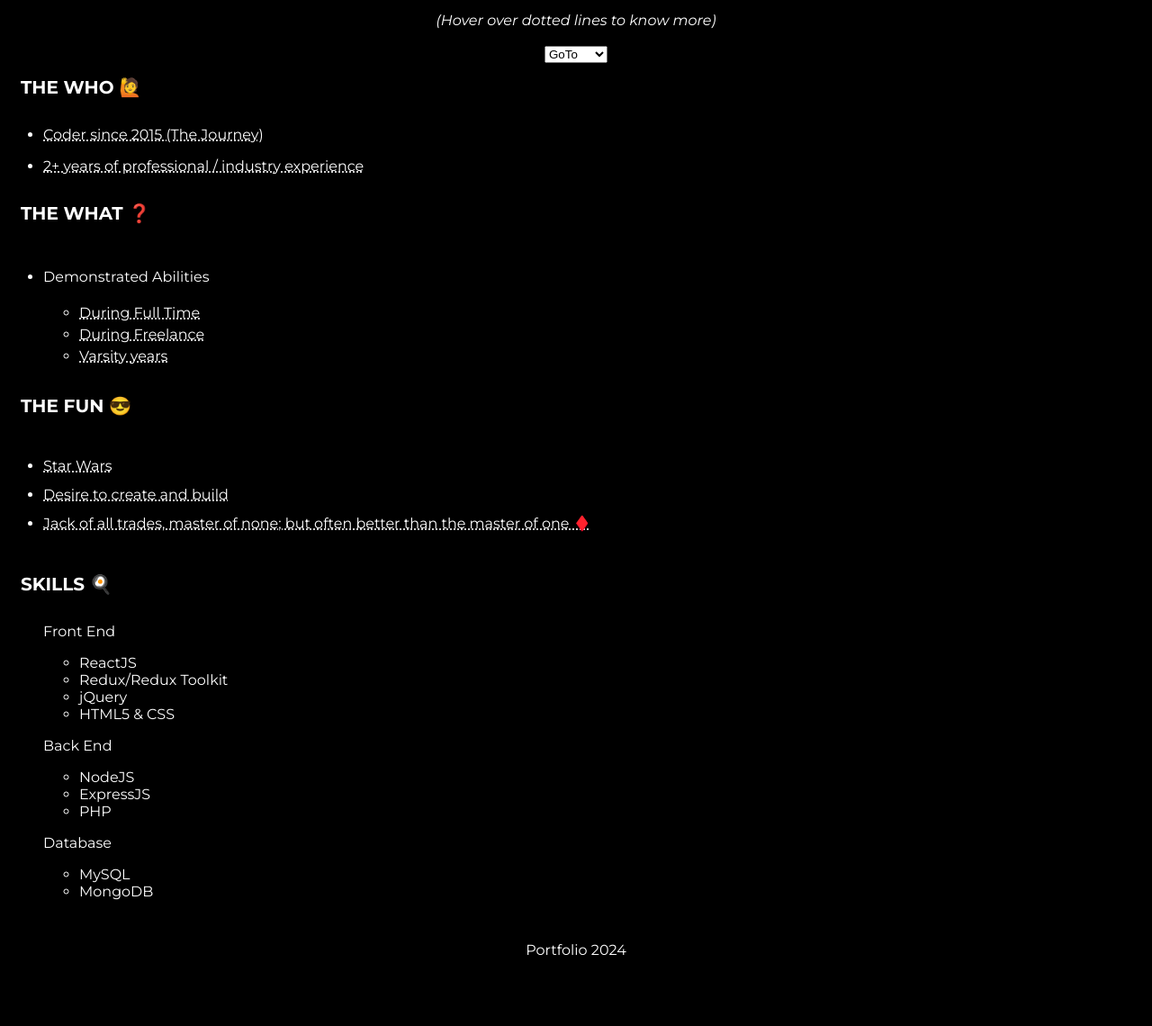
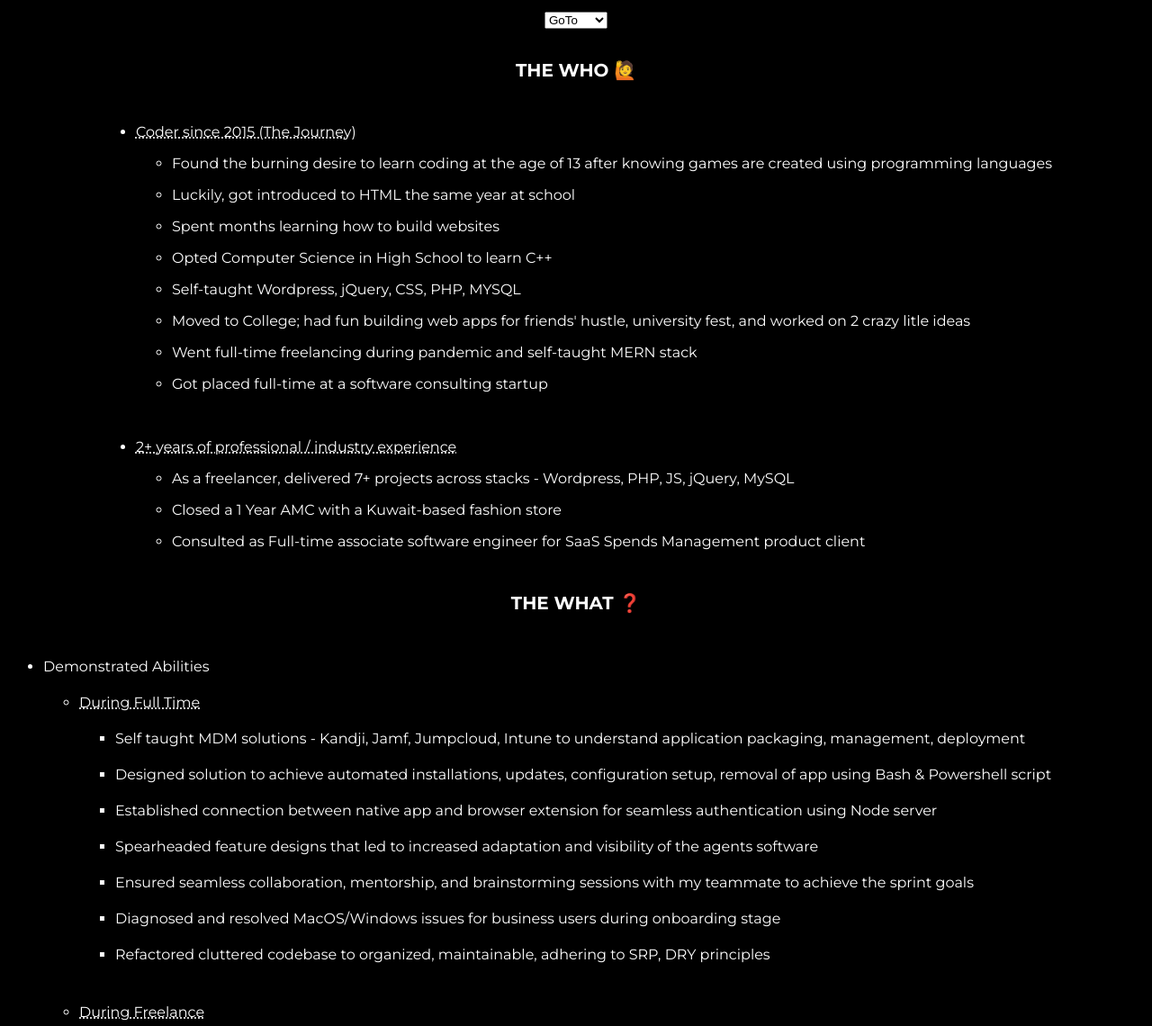
Before and after one commit to praveenprk/praveen.github.io, a plain HTML site: page index.html in a window 1280 px wide. Shown: the part 162-1302 px from the top of the page at 90% size. Drawn offline with Linux system fonts and the light colour scheme.

Commit message:
use empty space

```diff
--- a/index.html
+++ b/index.html
@@ -32,8 +32,8 @@
                 </li>
             </ul>
         <!-- </div> -->
-        <i style="text-align: center;">(Hover over dotted lines to know more)</i>
-        &nbsp;
+        <!-- <i style="text-align: center;">(Hover over dotted lines to know more)</i> -->
+        <!-- &nbsp; -->
         <select name="goToMenu" id="goToSelector" style="width: fit-content; margin: auto;">
             <option value="">GoTo</option>
             <option value="goto-who">🙋Who</option>
@@ -42,9 +42,10 @@
             <option value="goto-skills">🍳Skills</option>
         </select>
     </div>
-
+    &nbsp;
+    <div class="d-flex justify-content-center align-items-center flex-direction-column" style="justify-content: space-evenly;">
     <h6 id="goto-who">THE WHO 🙋</h6>
-    <div>
+    <div class="d-flex justify-content-left">
         <ul>
             <li>
                 <p class="dotted-dash" id="my_journey">Coder since 2015 (The Journey)</p>
@@ -76,7 +77,7 @@
                     </li>
                 </ul>
             </li>
-            <!-- &nbsp; -->
+            &nbsp;
             <li>
                 <p class="dotted-dash" id="my_journey_2">2+ years of professional / industry experience</p>
                 <ul id="the_who_2">
@@ -125,6 +126,7 @@
                 </ul>
             </li>
         </ul>
+        &nbsp;
         <ul>
             <li class="dotted-dash" id="what_2">During Freelance</li>
                 <ul id="the_what_2">
@@ -143,6 +145,7 @@
                 </ul>
             </li>
         </ul>
+        &nbsp;
         <ul>
             <li class="dotted-dash" id="what_3">Varsity years</li>
                 <ul id="the_what_3">
@@ -166,7 +169,6 @@
         </ul>
     </li>
     </ul>
-
     <h6 id="goto-fun">THE FUN 😎</h6>
     <ul style="line-height: 1em;">
     <li>
@@ -193,11 +195,12 @@
         </ul>
     </li>
     </ul>
-
-    <h6 id="goto-skills">SKILLS 🍳</h6>
-    <ul class="list-style-none" style="display: grid; grid-row: auto; grid-auto-rows: max-content; margin: 0;">
+</div>
+&nbsp;
+    <h6 id="goto-skills" style="text-align: center;">SKILLS 🍳</h6>
+    <ul class="list-style-none d-flex justify-content-center flex-direction-row" style="gap: 5em;" >
     <li>
-        <p>Front End</p>
+        <p><u>Front End</u></p>
         <ul>
             <li>ReactJS</li>
             <li>Redux/Redux Toolkit</li>
@@ -206,7 +209,7 @@
         </ul>
     </li>
     <li>
-        <p>Back End</p>
+        <p><u>Back End</u></p>
         <ul>
             <li>NodeJS</li>
             <li>ExpressJS</li>
@@ -214,13 +217,13 @@
         </ul>
     </li>
     <li>
-        <p>Database</p>
+        <p><u>Database</u></p>
         <ul>
             <li>MySQL</li>
             <li>MongoDB</li>
         </ul>
     </li>
-    </ul>
+</ul>
 
 
     <footer class="d-flex justify-content-center align-items-center">
--- a/script.js
+++ b/script.js
@@ -1,4 +1,4 @@
-const journey = document.getElementById("my_journey");
+/* const journey = document.getElementById("my_journey");
 const who = document.getElementById("the_who");
 
 const what_1 = document.getElementById("what_1");
@@ -24,13 +24,13 @@ const the_fun_3 = document.getElementById("the_fun_3");
 const goToSelector = document.getElementById("goToSelector");
 
 const show = (elem) => elem.style.display = "block";
-const hide = (elem) => elem.style.display = "none";
+const hide = (elem) => elem.style.display = "none"; */
 
 /* const toggleVisibility = () => {
     if()
 } */
 
-window.addEventListener("load", () => {
+/* window.addEventListener("load", () => {
     console.log(`onload`);
     [
         who,
@@ -44,9 +44,9 @@ window.addEventListener("load", () => {
     ].map((e) => {
         e.style.display = "none";
     });
-});
+}); */
 
-journey.addEventListener("mouseover", () => {
+/* journey.addEventListener("mouseover", () => {
     show(who);
 });
 
@@ -109,7 +109,7 @@ fun_3.addEventListener("mouseover", () => {
 fun_3.addEventListener("mouseout", () => {
     hide(the_fun_3);
 });
-
+ */
 goToSelector.addEventListener("change", (event) => {
     console.log(`select object:`, event.target.value);
 
--- a/styles.css
+++ b/styles.css
@@ -55,8 +55,24 @@ li {
     justify-content: center;
 }
 
+.justify-content-right {
+    justify-content: right;
+}
+
+.justify-content-left {
+    justify-content: left;
+}
+
 .align-items-center {
     align-items: center;
+}
+
+.align-items-left {
+    align-items: left;
+}
+
+.align-items-right {
+    align-items: right;
 }
 
 .flex-direction-column {
@@ -81,11 +97,11 @@ li {
 }
 
 #the_who {
-    display: none;
+    /* display: none; */
 }
 
 #the_who_2 {
-    display: none;
+    /* display: none; */
 }
 
 /* #the_what_1 + #the_what_2 + #the_what_3 {
@@ -93,11 +109,11 @@ li {
 } */
 
 [id^="the_what_"] {
-    display: none;
+    /* display: none; */
    }
 
 [id^="the_fun_"] {
- display: none;
+ /* display: none; */
 }
 
 /* #the_fun_1 + #the_fun_2 + #the_fun_3  {
@@ -106,7 +122,7 @@ li {
  */
 .dotted-dash {
     text-decoration: underline dotted;
-    cursor: pointer;
+    /* cursor: pointer; */
 }
 
 select {
```
